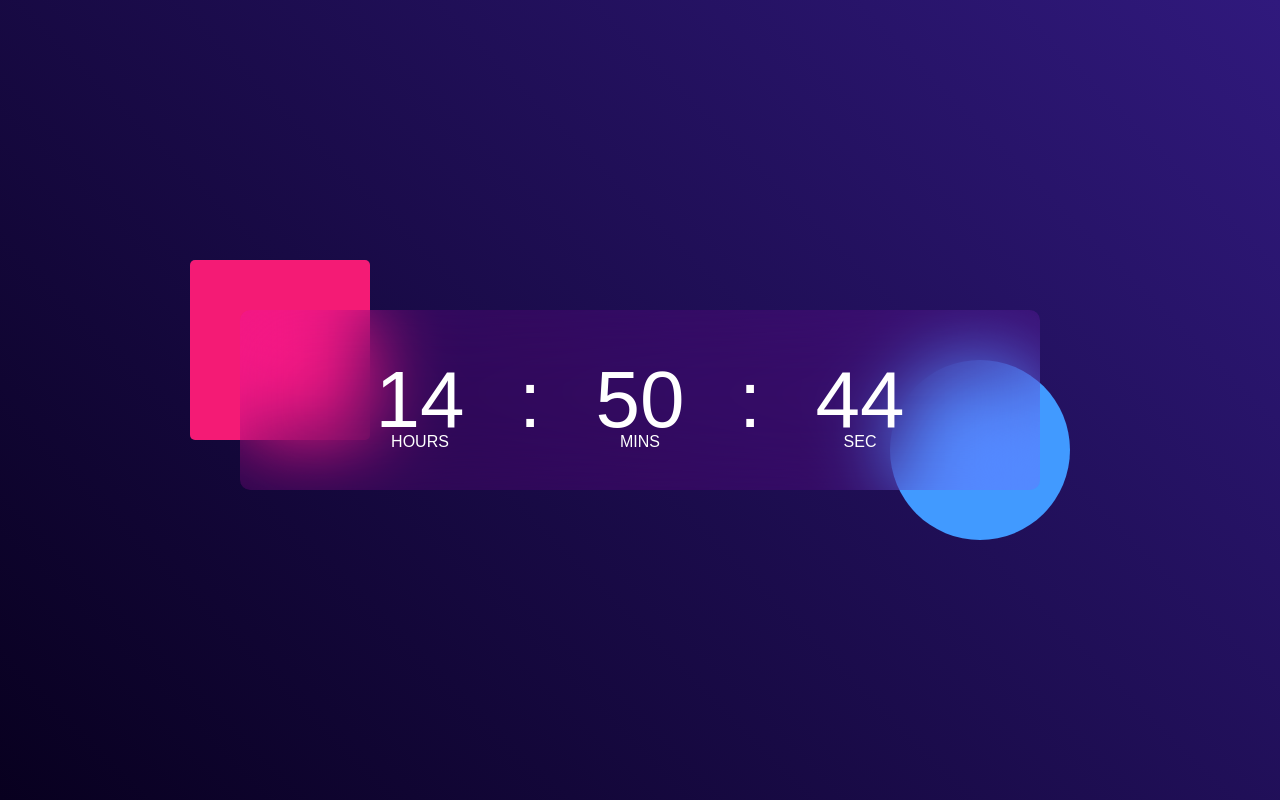
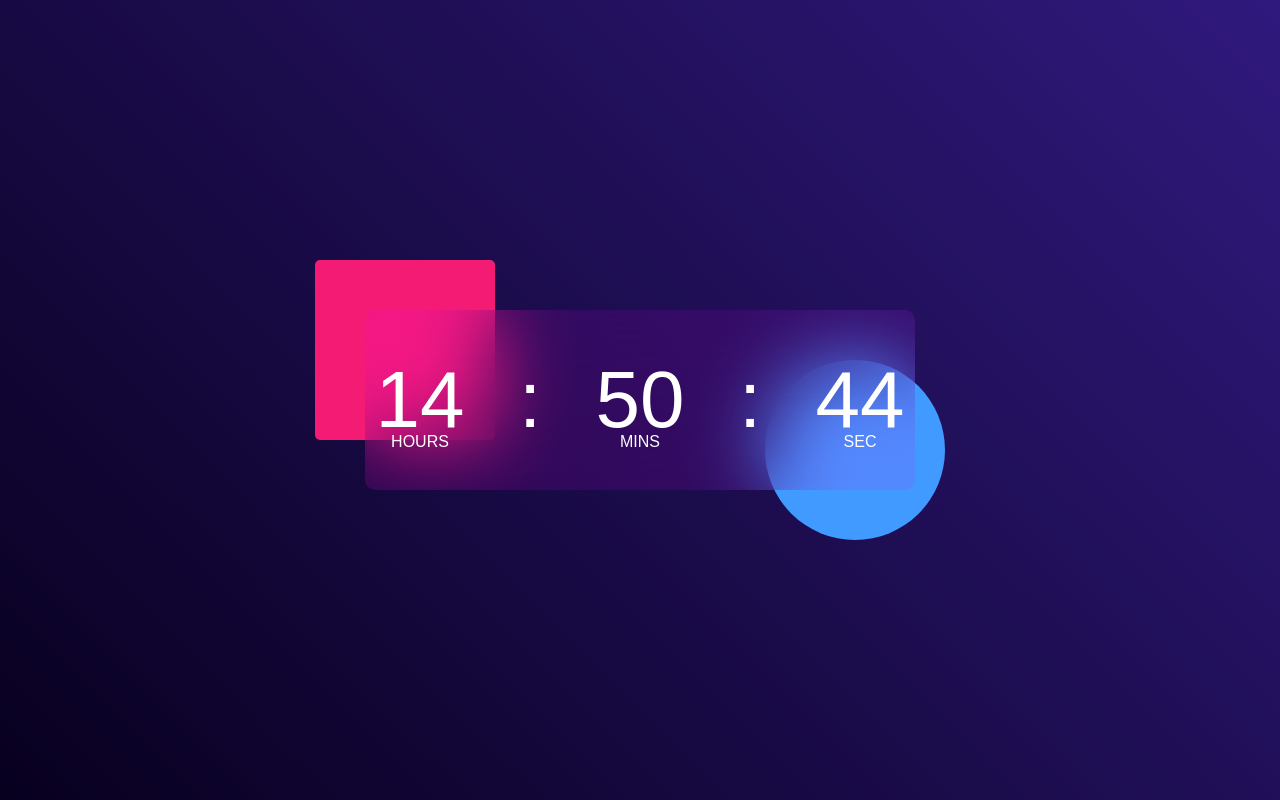
Before and after one commit to EzikDima/Clock, a plain HTML site: page index.html in a window 1280 px wide. Drawn offline with Linux system fonts and the light colour scheme.

Commit message:
Update style.css

```diff
--- a/style.css
+++ b/style.css
@@ -12,7 +12,6 @@
   position: relative;
 }
 .container{
-  width: 800px;
   height: 180px;
   position: absolute;
   top: 50%;
```
